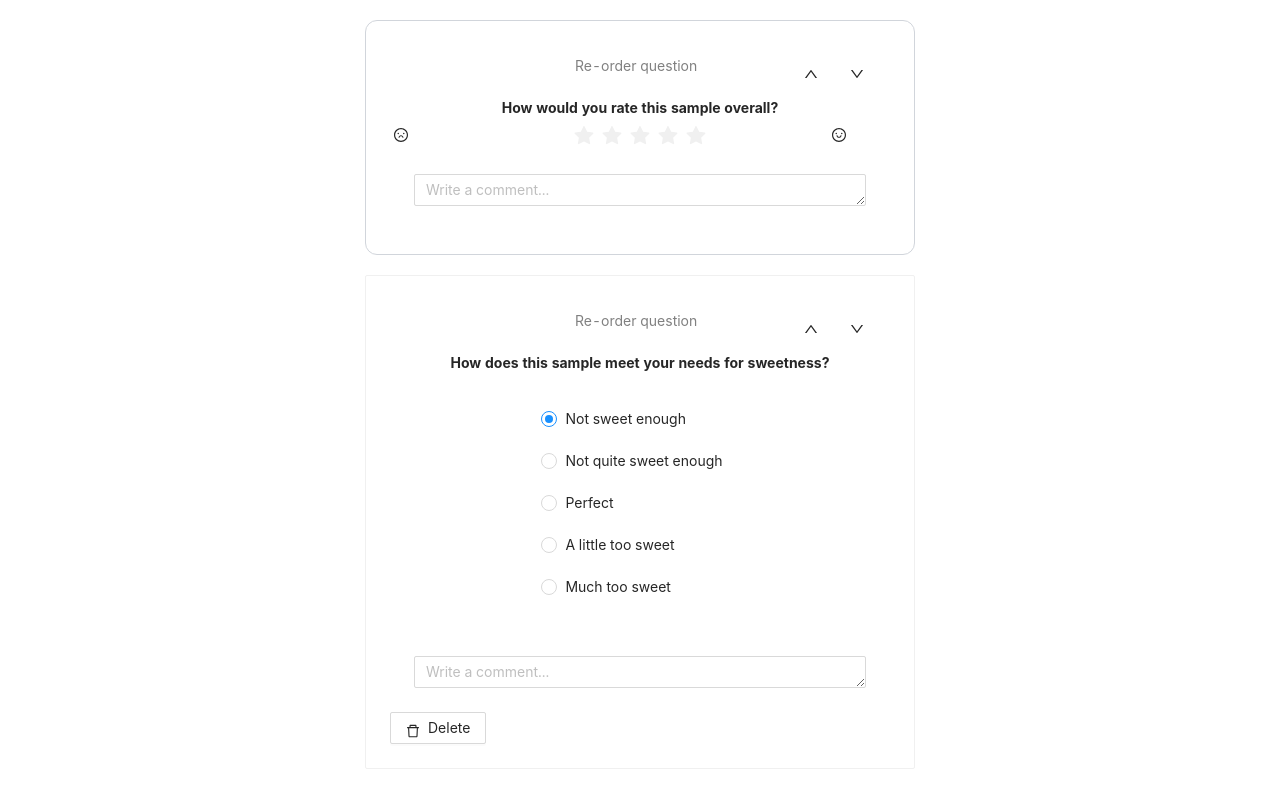
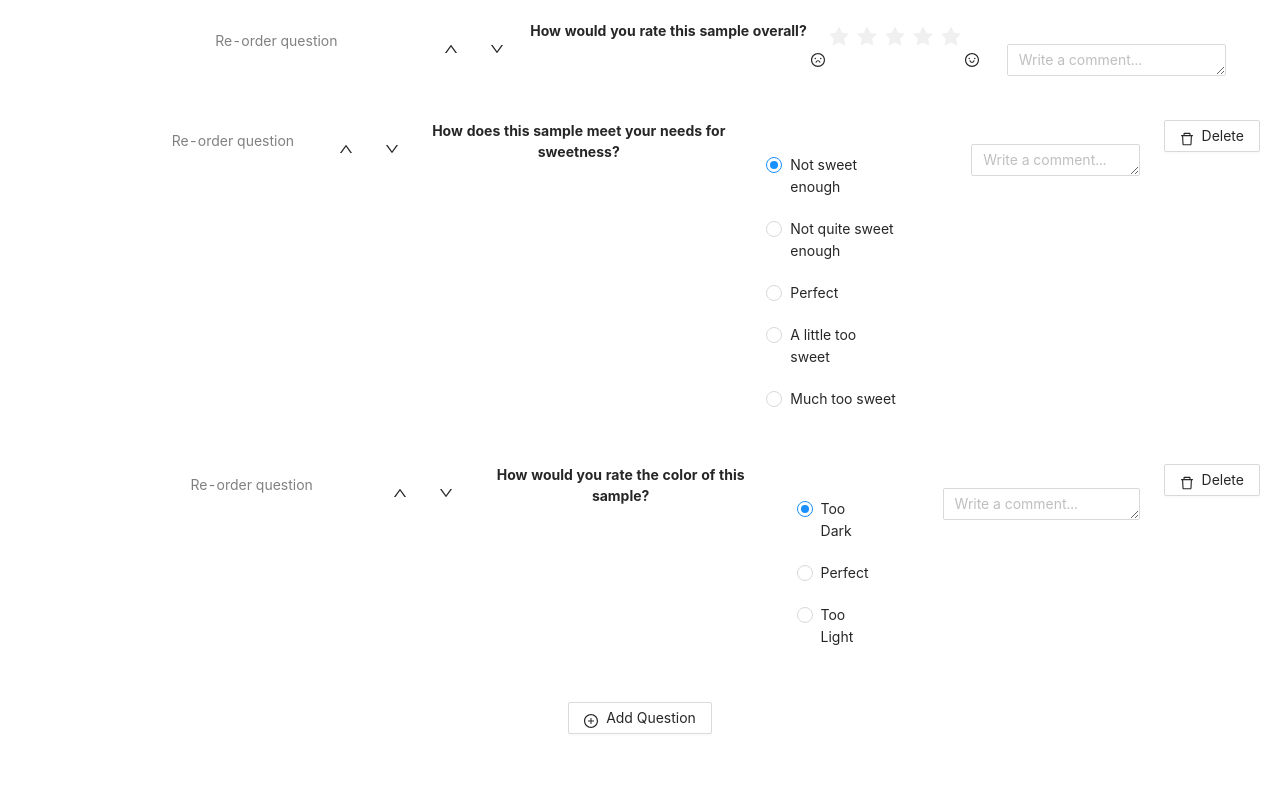
Before and after one commit to SampleVu-Development/SampleVu, a Next.js app: page /survey-demo in a window 1280 px wide. Shown: the top 788 px of the page. Built offline with nearby package versions, Linux system fonts and the light colour scheme.

Commit message:
rm div and card from questions

```diff
--- a/components/survey/questions/MultipleQuestion.js
+++ b/components/survey/questions/MultipleQuestion.js
@@ -30,8 +30,7 @@ export default function MultipleQuestion({ title, questionID, callback, data })
   )
 
   return (
-    <div className="custom-container">
-      <Card className="curvedBorder">
+    <>
         <ReOrderBlock />
         <SurveyTitle text={title} />
         <Card bordered={false}>
@@ -50,7 +49,6 @@ export default function MultipleQuestion({ title, questionID, callback, data })
             Delete
           </Button>
         </div>
-      </Card>
-    </div>
+     </>
   )
 }
--- a/components/survey/questions/RequiredQuestion.js
+++ b/components/survey/questions/RequiredQuestion.js
@@ -7,13 +7,11 @@ const { TextArea } = Input
 
 export default function RequiredQuestion({ title, questionID, callback }) {
   return (
-    <div className="custom-container">
-      <Card className="rounded-xl border-gray-300">
+    <>
         <ReOrderBlock />
         <SurveyTitle text={title} />
         <StarRating callback={e => callback({ title, questionID, type: 'slider', event: e })} />
         <InputBox title={title} questionID={questionID} callback={callback} />
-      </Card>
-    </div>
+    </>
   )
 }
```
